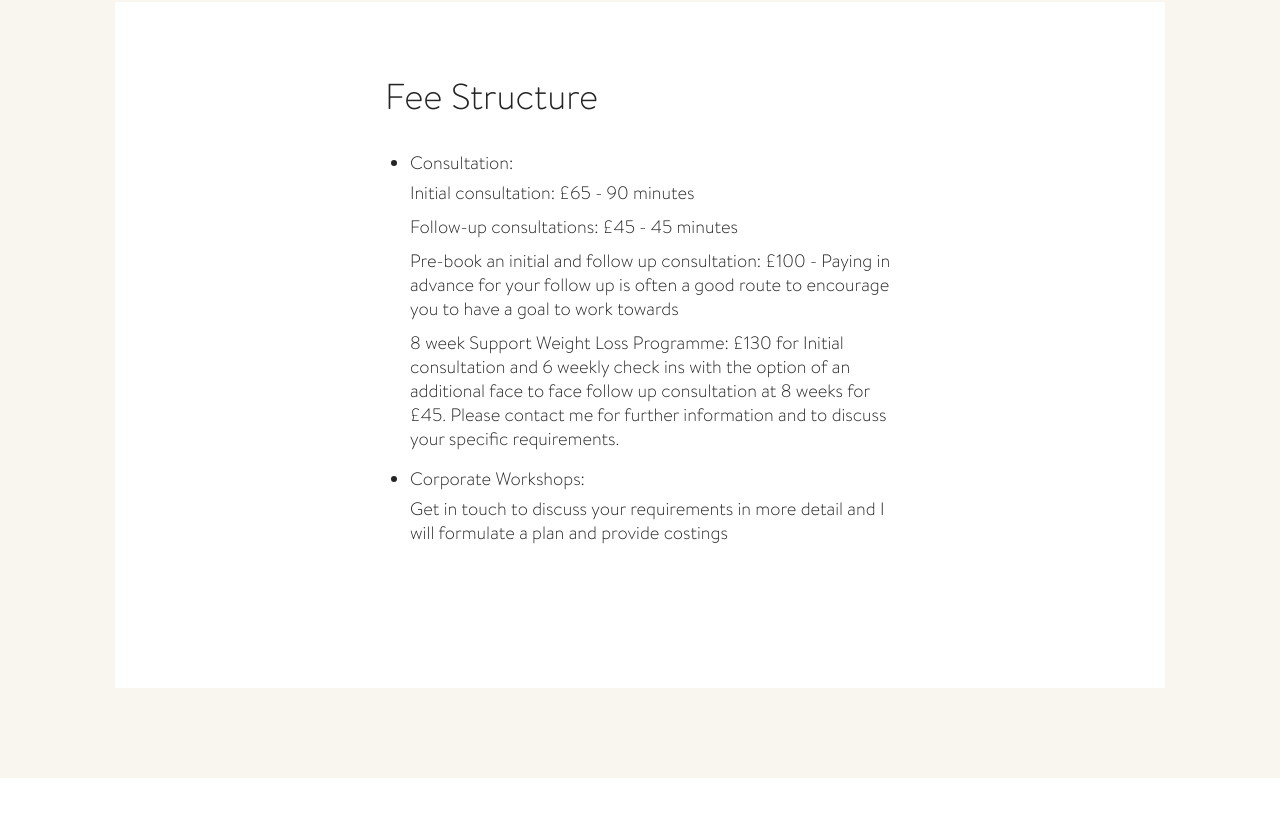
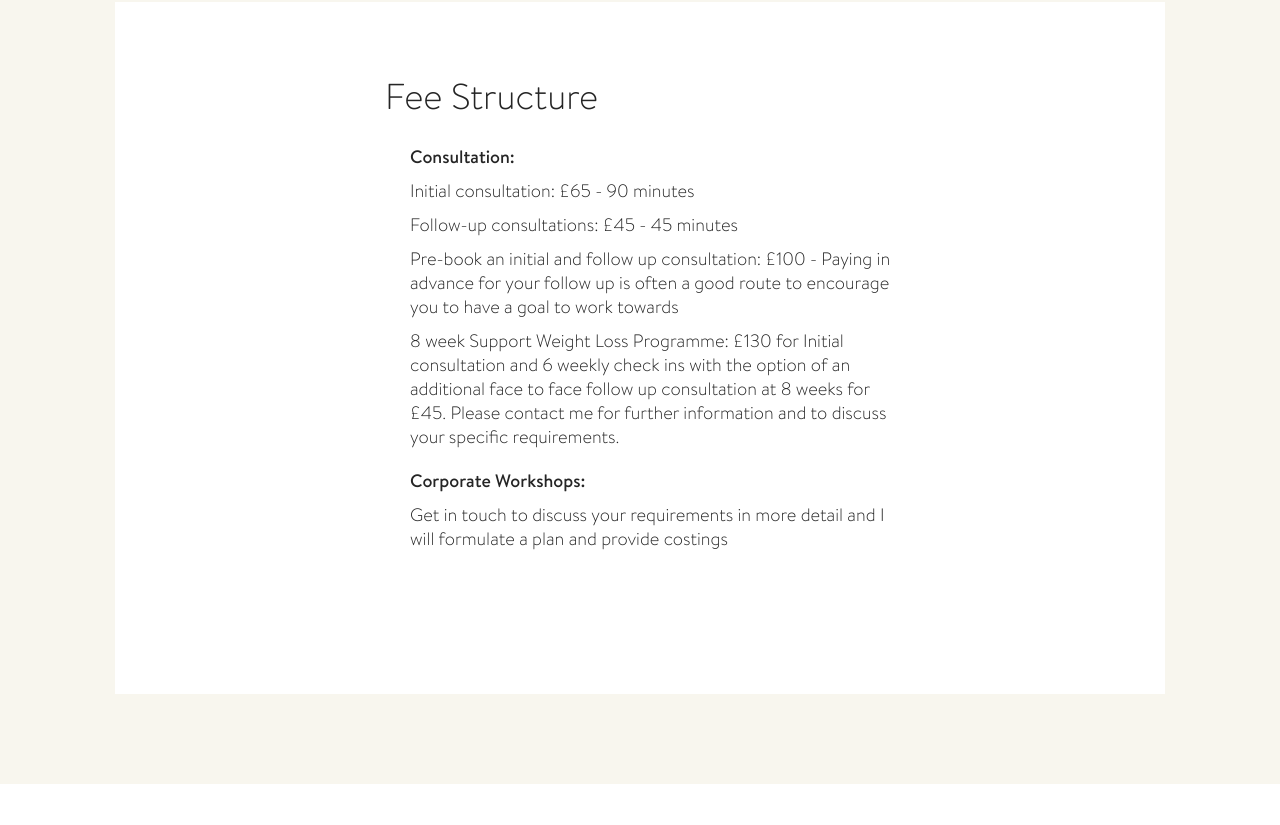
Before and after one commit to craighjones/Something-on-a-plate, a website: page services.html in a window 1280 px wide. Shown: the part 2919-3744 px from the top of the page. Drawn offline with Linux system fonts and the light colour scheme; files whose address does not match are found by name.

Commit message:
March updates 4
March updates 4

```diff
--- a/services.html
+++ b/services.html
@@ -153,12 +153,12 @@
                 <div class="included__content">
                   <h2>Fee Structure</h2>
                   <ul>
-                    <li>Consultation:</li>
+                    <h3>Consultation:</h3>
                     <p>Initial consultation: £65  - 90 minutes
                     <p>Follow-up consultations: £45 - 45 minutes</p>
                     <p>Pre-book an initial and follow up consultation: £100 - Paying in advance for your follow up is often a good route to encourage you to have a goal to work towards</p>
                     <p>8 week Support Weight Loss Programme: £130 for Initial consultation and 6 weekly check ins with the option of an additional face to face follow up consultation at 8 weeks for £45. Please contact me for further information and to discuss your specific requirements.</p>
-                    <li>Corporate Workshops:</li>
+                    <h3>Corporate Workshops:</h3>
                     <p>Get in touch to discuss your requirements in more detail and I will formulate a plan and provide costings</p>
                   </ul>
                   <div class="included__offer">
```
